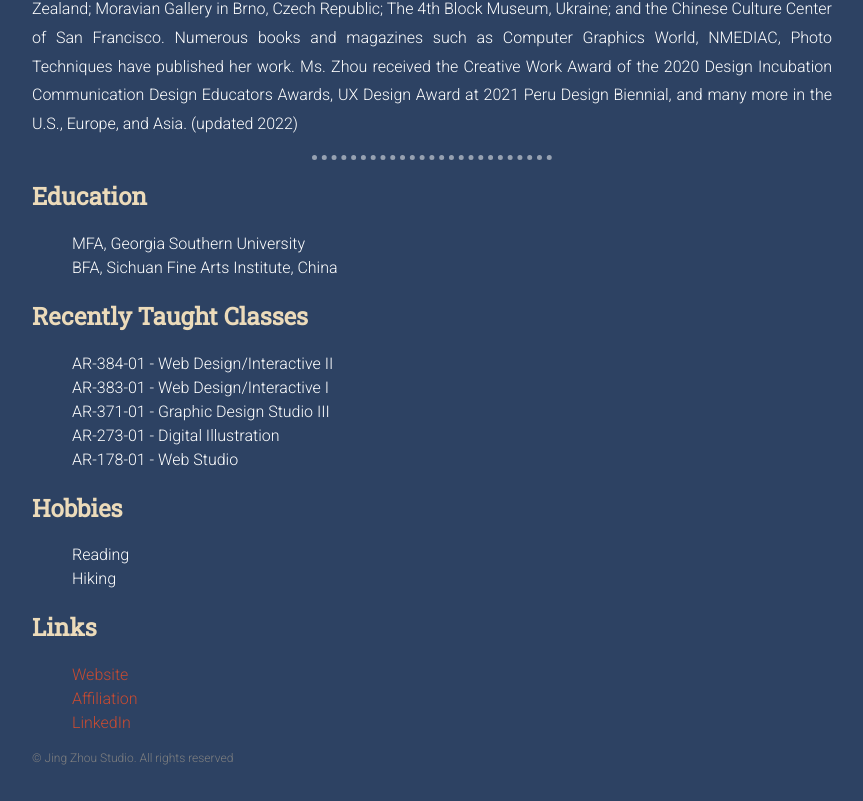
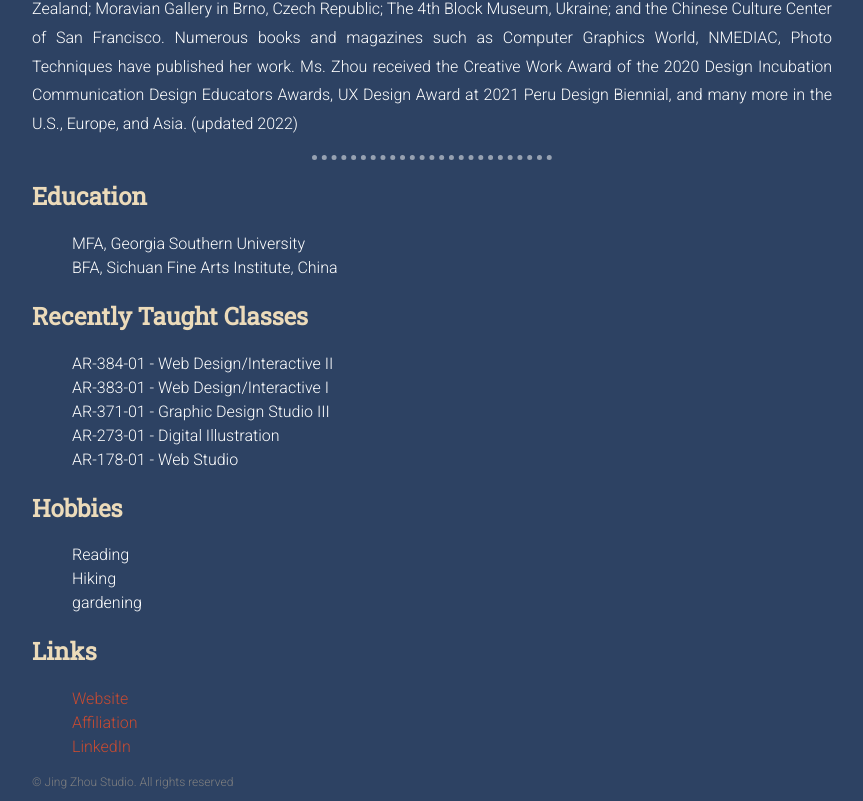
Before and after one commit to jz67867009/about, a plain HTML site: page index.html in a window 1280 px wide. Shown: the part 651-1452 px from the top of the page, without its empty margins (208-1071 px from the left). Before the commit the page ends 1428 px from the top, so only its background shows below. Drawn offline with Linux system fonts and the light colour scheme.

Commit message:
Update index.html

```diff
--- a/index.html
+++ b/index.html
@@ -40,6 +40,7 @@
 	<ul>
 	    <li>Reading</li>
 	    <li>Hiking</li>
+	    <li>gardening</li>
 	</ul>
 	<h2>Links</h2>
 	<ul>
```
